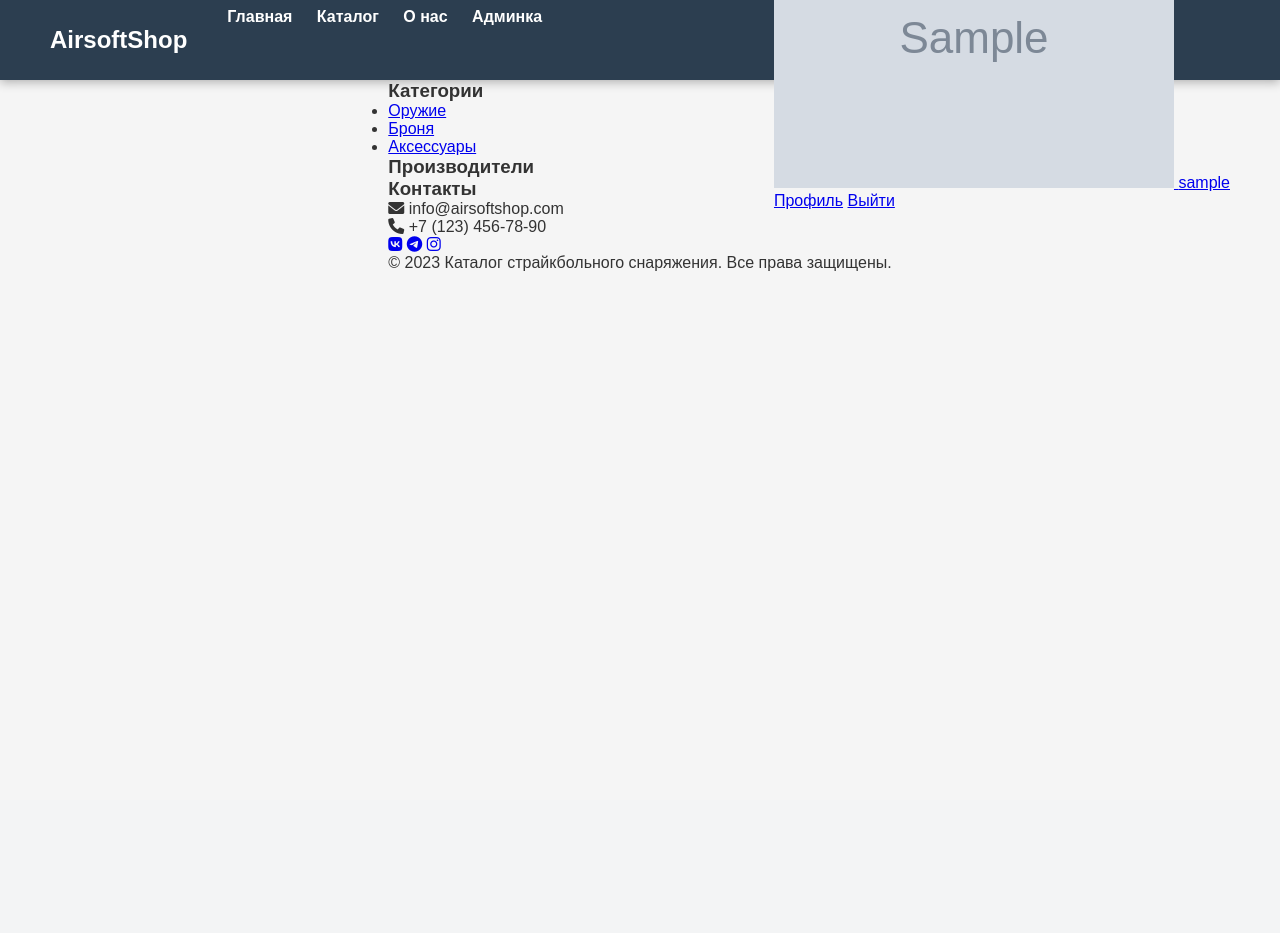
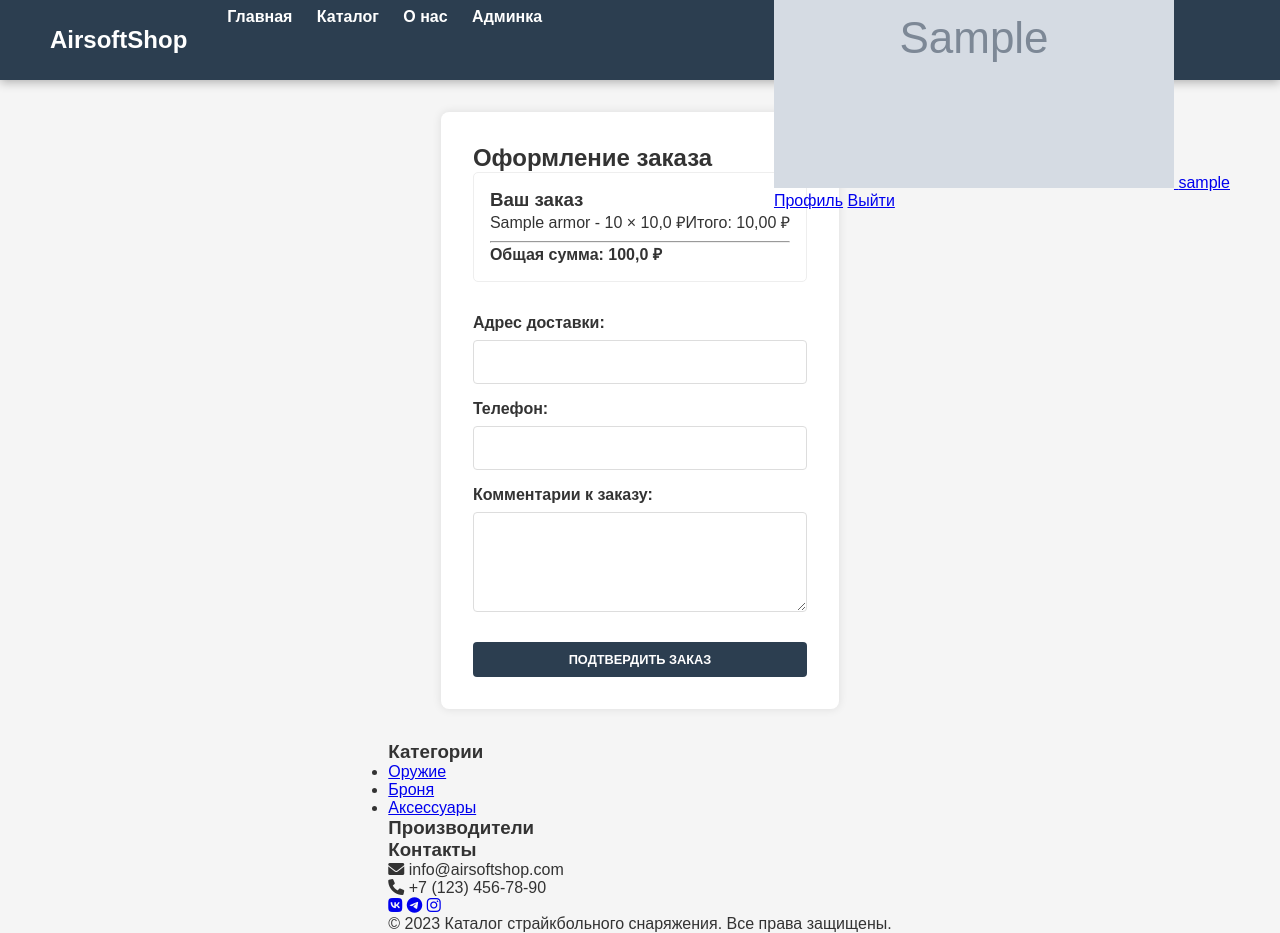
Before and after one commit to Hunter08gg/Airsoft_shop, a Django app: page /checkout/ in a window 1280 px wide. Before the commit the page ends 271 px from the top, so only its background shows below. Run offline with Django 5.2, Linux system fonts and the light colour scheme; a user stored in the database is signed in; tables that the repository leaves empty hold one stand-in row (values such as "Sample post"); grey boxes marked "Sample" are stand-in pictures.

Commit message:
почти рабочее оформление заказа

```diff
--- a/main/models.py
+++ b/main/models.py
@@ -212,19 +212,23 @@ class CartItem(models.Model):
         return f"{self.quantity} x {self.item.name}"
 
     @property
-    def total_price(self):
-        return self.item.price * self.quantity
+    def item(self):
+        return self.content_type.get_object_for_this_type(pk=self.object_id)
 
 class Order(models.Model):
-    user = models.ForeignKey(settings.AUTH_USER_MODEL, on_delete=models.CASCADE)
+    user = models.ForeignKey(User, on_delete=models.CASCADE)
     items = models.ManyToManyField(CartItem)
     total_price = models.DecimalField(max_digits=10, decimal_places=2)
+    address = models.TextField()
+    phone = models.CharField(max_length=20)
+    comments = models.TextField(blank=True)
     created_at = models.DateTimeField(auto_now_add=True)
-    status = models.CharField(max_length=20, default='pending', choices=[
-        ('pending', 'Ожидает обработки'),
-        ('completed', 'Завершен'),
-        ('cancelled', 'Отменен')
-    ])
+    status = models.CharField(max_length=20, default='processing', choices=(
+        ('processing', 'В обработке'),
+        ('shipped', 'Отправлен'),
+        ('delivered', 'Доставлен'),
+        ('cancelled', 'Отменен'),
+    ))
 
     def __str__(self):
         return f"Заказ #{self.id} - {self.user.username}"
--- a/main/urls.py
+++ b/main/urls.py
@@ -20,4 +20,5 @@ urlpatterns = [
     path('cart/count/', views.cart_count, name='cart_count'),
     path('cart/total/', views.cart_total, name='cart_total'),
     path('checkout/', views.checkout, name='checkout'),
+    path('orders/<int:order_id>/', views.order_detail, name='order_detail'),
 ]
--- a/main/views.py
+++ b/main/views.py
@@ -336,26 +336,46 @@ def checkout(request):
         return redirect('cart')
 
     if request.method == 'POST':
-        # Создаем заказ
-        total_price = sum(item.total_price for item in cart.items.all())
-        order = Order.objects.create(
-            user=request.user,
-            total_price=total_price
-        )
-        order.items.set(cart.items.all())
+        try:
+            # Получаем данные из формы
+            address = request.POST.get('address')
+            phone = request.POST.get('phone')
+            comments = request.POST.get('comments', '')
 
-        # Очищаем корзину
-        cart.items.all().delete()
+            # Создаем заказ
+            total_price = sum(item.quantity * item.item.price for item in cart.items.all())
 
-        messages.success(request, "Ваш заказ успешно оформлен!")
-        return redirect('order_detail', order_id=order.id)
+            with transaction.atomic():
+                order = Order.objects.create(
+                    user=request.user,
+                    total_price=total_price,
+                    address=address,
+                    phone=phone,
+                    comments=comments
+                )
 
-    total_price = sum(item.total_price for item in cart.items.all())
+                # Добавляем товары в заказ
+                for cart_item in cart.items.all():
+                    order.items.add(cart_item)
+
+                # Очищаем корзину
+                cart.items.all().delete()
+
+            messages.success(request, "Ваш заказ успешно оформлен!")
+            return redirect('account', user_id=request.user.id)  # Перенаправляем в личный кабинет
+
+        except Exception as e:
+            logger.error(f"Ошибка при оформлении заказа: {str(e)}")
+            messages.error(request, "Произошла ошибка при оформлении заказа")
+            return redirect('checkout')
+
+    # Рассчитываем общую сумму
+    total_price = sum(item.quantity * item.item.price for item in cart.items.all())
+
     return render(request, 'checkout.html', {
         'cart': cart,
         'total_price': total_price
     })
-
 @login_required
 def cart_count(request):
     try:
@@ -385,3 +405,8 @@ def get_item_category(item):
         return 'armor'
     elif isinstance(item, (AssaultRifle, SniperRifle, ...)):
         return 'weapon'
+
+@login_required
+def order_detail(request, order_id):
+    order = get_object_or_404(Order, pk=order_id, user=request.user)
+    return render(request, 'order_detail.html', {'order': order})
--- a/static/styles.css
+++ b/static/styles.css
@@ -739,3 +739,47 @@ nav a:hover {
 .auth-links a:hover {
     text-decoration: underline;
 }
+
+.checkout-container {
+    max-width: 800px;
+    margin: 2rem auto;
+    padding: 2rem;
+    background: #fff;
+    border-radius: 8px;
+    box-shadow: 0 0 10px rgba(0,0,0,0.1);
+}
+
+.order-summary {
+    margin-bottom: 2rem;
+    padding: 1rem;
+    border: 1px solid #eee;
+    border-radius: 5px;
+}
+
+.checkout-item {
+    display: flex;
+    justify-content: space-between;
+    margin-bottom: 0.5rem;
+}
+
+.checkout-form .form-group {
+    margin-bottom: 1rem;
+}
+
+.checkout-form label {
+    display: block;
+    margin-bottom: 0.5rem;
+    font-weight: bold;
+}
+
+.checkout-form input,
+.checkout-form textarea {
+    width: 100%;
+    padding: 0.5rem;
+    border: 1px solid #ddd;
+    border-radius: 4px;
+}
+
+.checkout-form textarea {
+    height: 100px;
+}
--- a/templates/checkout.html
+++ b/templates/checkout.html
@@ -1,21 +1,34 @@
 {% extends 'base.html' %}
-{% block content %}
+
+{% block main %}
 <div class="checkout-container">
     <h2>Оформление заказа</h2>
     <div class="order-summary">
         <h3>Ваш заказ</h3>
-        {% for item in cart.items.all %}
+        {% for cart_item in cart.items.all %}
             <div class="checkout-item">
-                <p>{{ item.item.name }} - {{ item.quantity }} × {{ item.item.price }} ₽</p>
+                <p>{{ cart_item.item.name }} - {{ cart_item.quantity }} × {{ cart_item.item.price }} ₽</p>
+                <p>Итого: {{ cart_item.quantity|floatformat:2 }} ₽</p>
             </div>
         {% endfor %}
         <hr>
-        <h4>Итого: {{ cart.total_price }} ₽</h4>
+        <h4>Общая сумма: {{ total_price }} ₽</h4>
     </div>
 
     <form method="post" class="checkout-form">
         {% csrf_token %}
-        <!-- Здесь будут поля формы оформления -->
+        <div class="form-group">
+            <label for="address">Адрес доставки:</label>
+            <input type="text" id="address" name="address" required>
+        </div>
+        <div class="form-group">
+            <label for="phone">Телефон:</label>
+            <input type="tel" id="phone" name="phone" required>
+        </div>
+        <div class="form-group">
+            <label for="comments">Комментарии к заказу:</label>
+            <textarea id="comments" name="comments"></textarea>
+        </div>
         <button type="submit" class="btn btn-primary">Подтвердить заказ</button>
     </form>
 </div>
```
